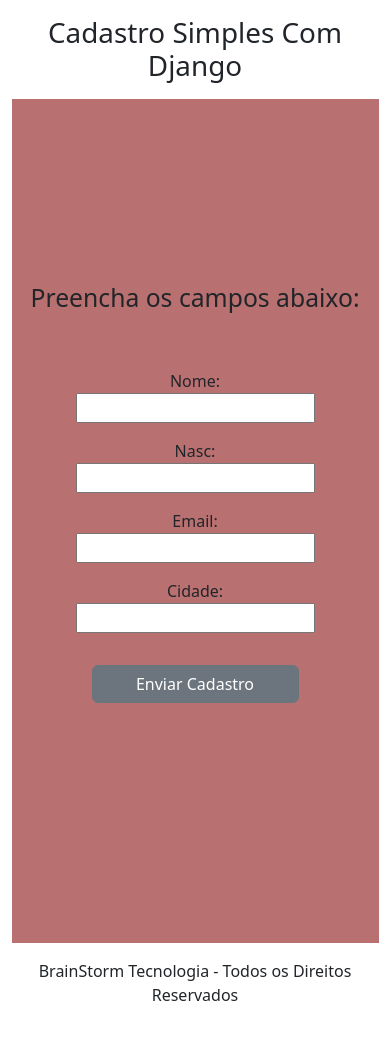
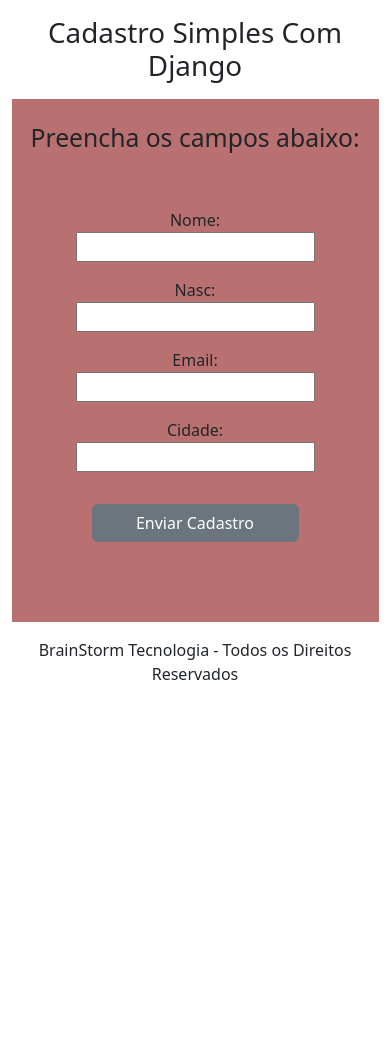
Before and after one commit to Fat83dotcom/CRUD-Django-PostgreSQL-Dockerizado, a Django app: page / in a window 390 px wide. After the commit the page ends 680 px from the top, so only its background shows below. Run offline with Django 5.2, Linux system fonts and the light colour scheme; some libraries are stand-ins or nearby versions.

Commit message:
Versão 1.0

```diff
--- a/django-app/templates/partials/head.html
+++ b/django-app/templates/partials/head.html
@@ -5,6 +5,7 @@
     <meta charset="UTF-8">
     <meta name="viewport" content="width=device-width, initial-scale=1.0">
     <link rel="stylesheet" href="{% static '/css/style.css' %}">
+    <link rel="stylesheet" href="{% static '/css/mediaquerie.css' %}">
     <link rel="stylesheet" href="https://cdnjs.cloudflare.com/ajax/libs/bootstrap/5.2.3/css/bootstrap.min.css" integrity="sha512-SbiR/eusphKoMVVXysTKG/7VseWii+Y3FdHrt0EpKgpToZeemhqHeZeLWLhJutz/2ut2Vw1uQEj2MbRF+TVBUA==" crossorigin="anonymous" referrerpolicy="no-referrer" />
     <title>CRUD Django - {{title}}</title>
 </head>
--- /dev/null
+++ b/django-app/templates/static/css/mediaquerie.css
@@ -0,0 +1,5 @@
+@media (max-width: 1000px){
+    .index{
+        height: 100%;
+    }
+}
```
